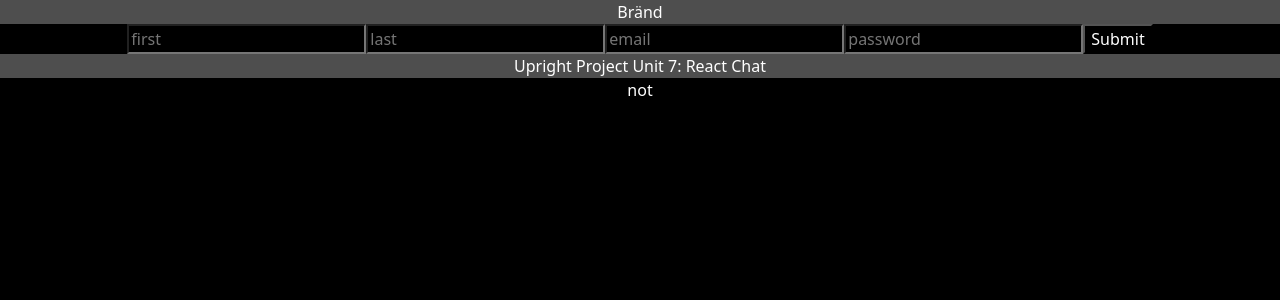
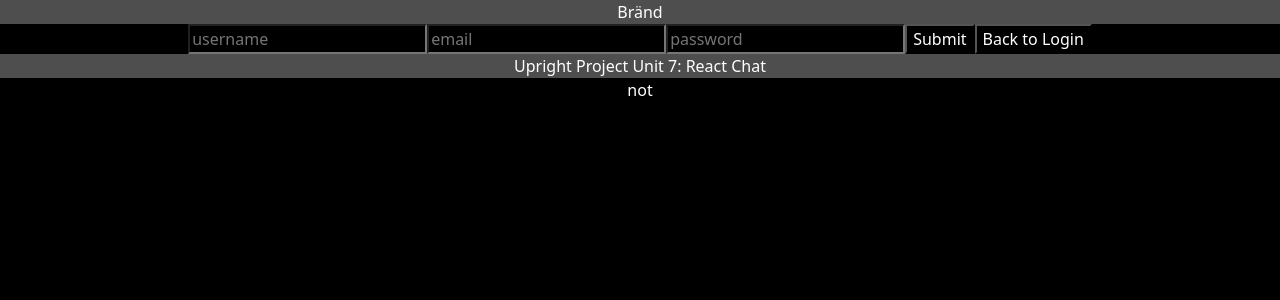
Before and after one commit to BlakeLindsay/Unit_7_React_Chat, a React (Create React App) app in the folder unit_7_react_chat/: page / in a window 1280 px wide. Shown: the top 300 px of the page. Built offline with nearby package versions, Linux system fonts and the light colour scheme.

Commit message:
login/signup done

```diff
--- a/unit_7_react_chat/src/components/auth/login/Login.jsx
+++ b/unit_7_react_chat/src/components/auth/login/Login.jsx
@@ -1,6 +1,9 @@
 import { useState } from "react";
+import { useNavigate } from "react-router-dom";
 
-function Login() {
+function Login({setToken}) {
+  const navigate = useNavigate();
+
   const [email, setEmail] = useState("");
   const [password, setPassword] = useState("");
 
@@ -18,9 +21,13 @@ function Login() {
 			})
     });
 
-    const result = await response.json();
-    // setToken(result.token);
-    console.log(result);
+    const results = await response.json();
+    console.log(response.status);
+    setToken(results.token);
+    if (response.status === 200) {
+      navigate('/signup');
+    }
+
 	}
 
   return (
@@ -39,6 +46,9 @@ function Login() {
         <br />
         {/* button:s */}
         <button type="submit">Submit</button>
+        <button onClick={() => navigate('/signup')}>create account</button>
+        {/* end button:s */}
+        <br />
       </form>
 
     </div>
--- a/unit_7_react_chat/src/components/auth/signup/Signup.jsx
+++ b/unit_7_react_chat/src/components/auth/signup/Signup.jsx
@@ -1,11 +1,12 @@
 import React, { useState } from 'react'
+import { useNavigate } from 'react-router-dom';
 
 function Signup(props) {
+    const navigate = useNavigate();
     const [email, setEmail] = useState("");
     const [password, setPassword] = useState("");
 
-    const [first, setFirst] = useState("");
-    const [last, setLast] = useState("");
+    const [username, setUsername]= useState("");
 
     const signupRoute = 'http://localhost:4000/user/signup';
 
@@ -13,11 +14,13 @@ function Signup(props) {
   return (
 	<div>
 		<form>
-			<input type="text " placeholder='first' onChange={(e) => setFirst(e.target.value)}/>
-			<input type="text" placeholder='last' onChange={(e) => setLast(e.target.value)}/>
-			<input type="text" placeholder='email' onChange={(e) => setEmail(e.target.value)} />
+			{/* <input type="text " placeholder='first' onChange={(e) => setFirst(e.target.value)}/>
+			<input type="text" placeholder='last' onChange={(e) => setLast(e.target.value)}/> */}
+			<input type="text" placeholder='username' onChange={(e) => setUsername(e.target.value)} />
+            <input type="text" placeholder='email' onChange={(e) => setEmail(e.target.value)} />
 			<input type="text" placeholder='password' onChange={(e) => setPassword(e.target.value)}  />
 			<button type='submit' onClick={displayInputFields}>Submit</button>
+            <button onClick={() => navigate('/login')}>Back to Login</button>
 		</form>
 	</div>
   )
@@ -28,24 +31,26 @@ function Signup(props) {
      console.log(email)
 
      try {
-        let response = await fetch(signupRoute,{
+        let response = await fetch(signupRoute, {
             headers: new Headers({
                 'content-type': 'application/json',
             }),
             method: 'POST',
             body:JSON.stringify ({
-                first: first,
-                last: last,
-                mail: email,
-                pass: password,
+                username,
+                email,
+                password,
+
+
 
             })
         })
             let results = await response.json();
             console.log(results)
-            // props.setToken(results.token)
-            // if (response.status === 200) {
-            //     navigate('/about');
+            props.setToken(results.token)
+            if (response.status === 200) {
+                navigate('/chat');
+            }
 
             } catch (error) {
 
```
